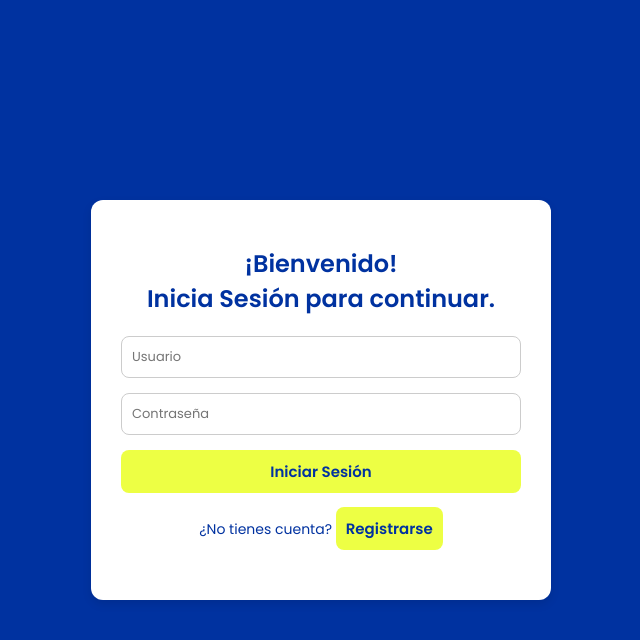
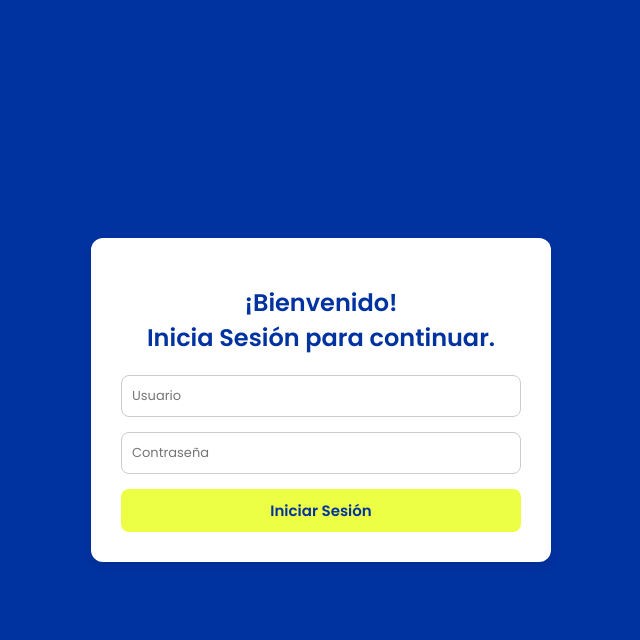
Before and after one commit to RobertoJimenez25/Libreria, a PHP site: page / in a window 1280 px wide. Shown: the top 640 px of the page, without its empty margins (319-959 px from the left). Run offline with PHP 8.4, Linux system fonts and the light colour scheme; some web fonts are replaced.

```diff
--- a/ProyectoWeb1/index.php
+++ b/ProyectoWeb1/index.php
@@ -16,7 +16,6 @@
                 <input type="password" name="contraseña" placeholder="Contraseña" />
                 <button type="submit">Iniciar Sesión</button>
             </form>
-            <p>¿No tienes cuenta? <a href="registroLogin.php"><button type="button">Registrarse</button></a></p>
         </div>
     </div>
 </body>
```
